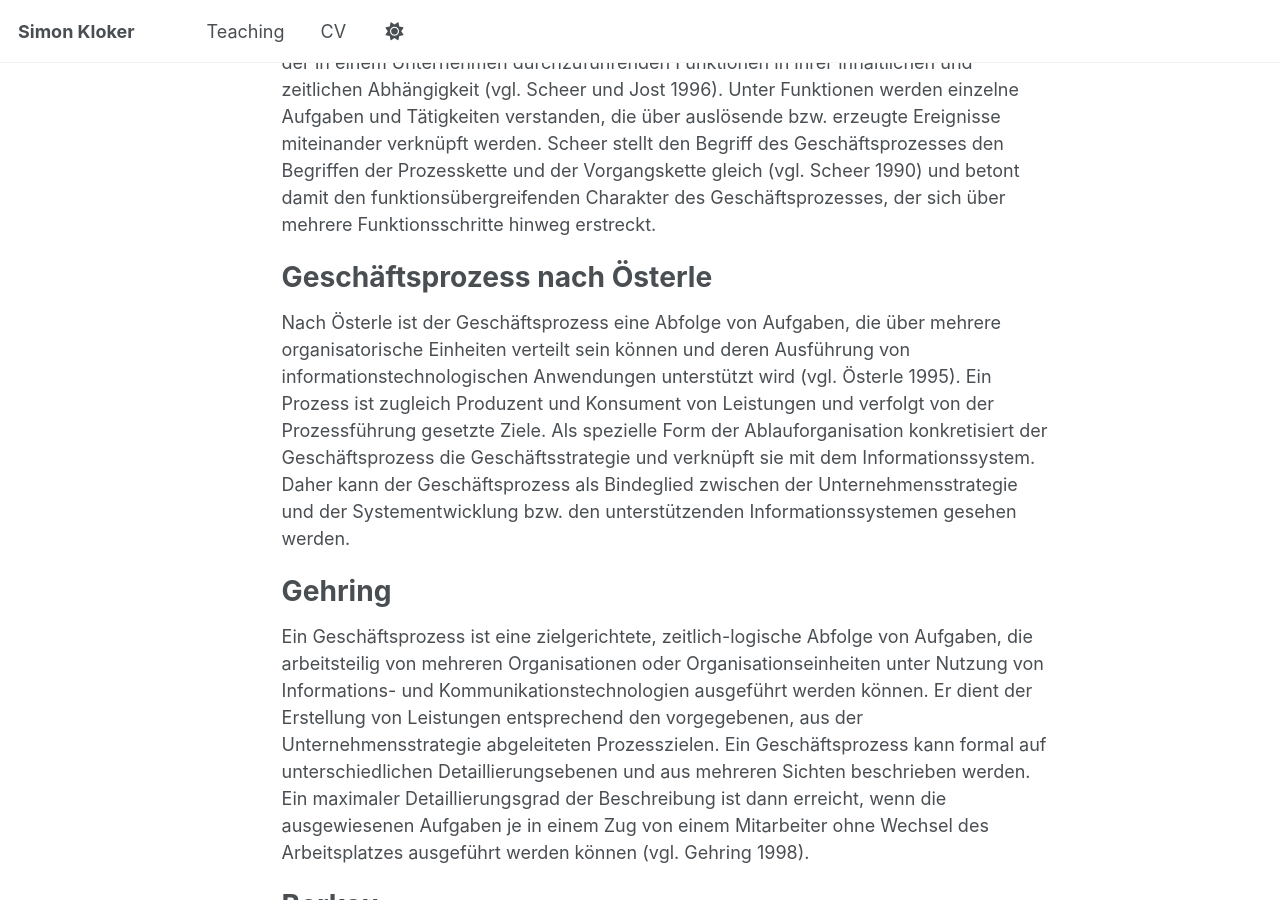
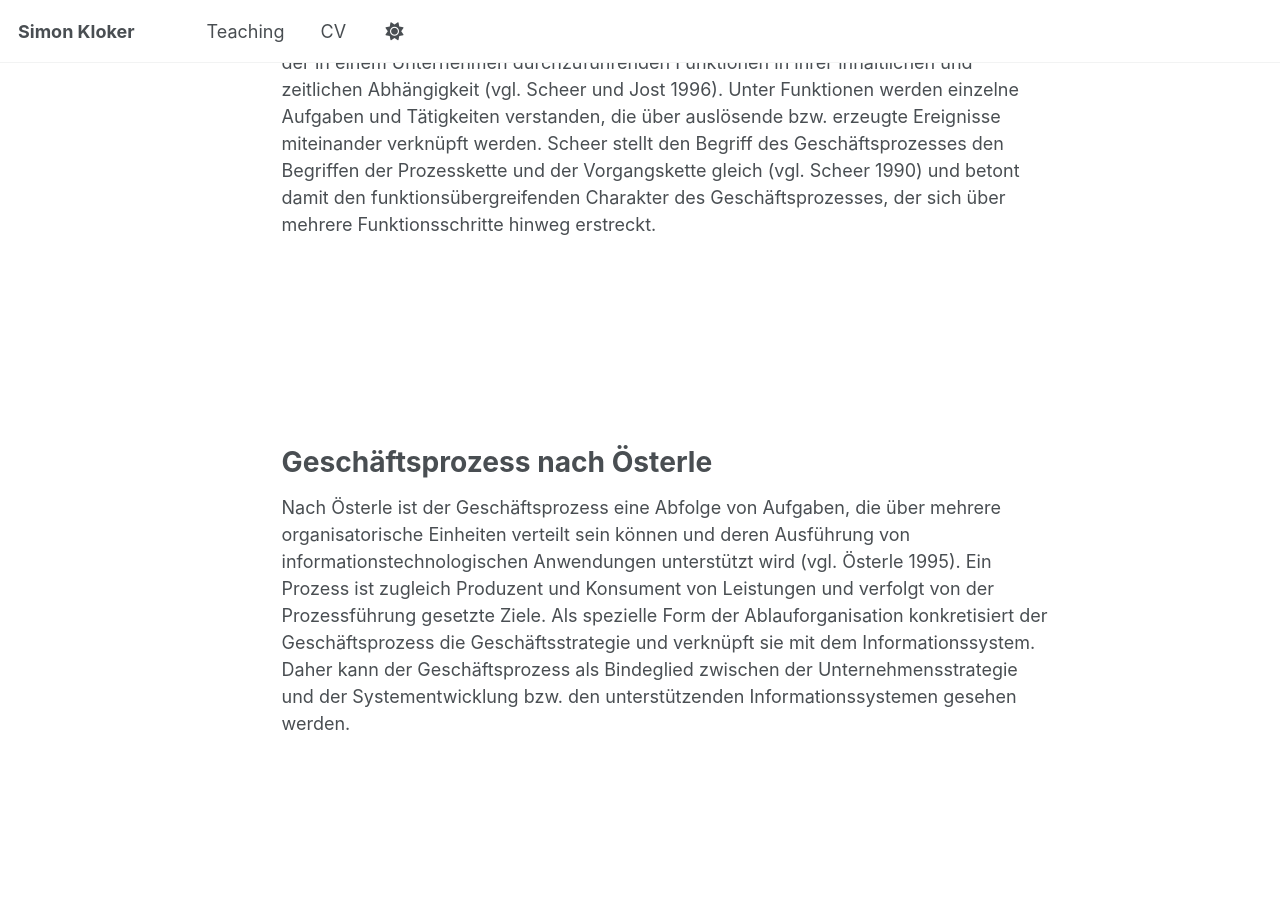
Before and after one commit to simon-kloker/simon-kloker.github.io, a Jekyll site: the page built from _pages/bwi302/l01_definitions.md, in a window 1280 px wide and 900 px high, scrolled down 586 px. Built offline with Jekyll 4.4.1, drawn with Linux system fonts in a browser that asks for light colours; a script that is not in the unit is left out.

Commit message:
minor changes

```diff
--- a/_pages/bwi302/l01_definitions.md
+++ b/_pages/bwi302/l01_definitions.md
@@ -21,14 +21,35 @@ Geschäftsprozess nach Scheer und Jost
 ======
 Scheer und Jost verstehen unter einem Geschäftsprozess die modellhafte Beschreibung der in einem Unternehmen durchzuführenden Funktionen in ihrer inhaltlichen und zeitlichen Abhängigkeit (vgl. Scheer und Jost 1996). Unter Funktionen werden einzelne Aufgaben und Tätigkeiten verstanden, die über auslösende bzw. erzeugte Ereignisse miteinander verknüpft werden. Scheer stellt den Begriff des Geschäftsprozesses den Begriffen der Prozesskette und der Vorgangskette gleich (vgl. Scheer 1990) und betont damit den funktionsübergreifenden Charakter des Geschäftsprozesses, der sich über mehrere Funktionsschritte hinweg erstreckt.
 
+<br>
+<br>
+<br>
+<br>
+<br>
+<br>
+
 Geschäftsprozess nach Österle
 ======
 Nach Österle ist der Geschäftsprozess eine Abfolge von Aufgaben, die über mehrere organisatorische Einheiten verteilt sein können und deren Ausführung von informationstechnologischen Anwendungen unterstützt wird (vgl. Österle 1995). Ein Prozess ist zugleich Produzent und Konsument von Leistungen und verfolgt von der Prozessführung gesetzte Ziele. Als spezielle Form der Ablauforganisation konkretisiert der Geschäftsprozess die Geschäftsstrategie und verknüpft sie mit dem Informationssystem. Daher kann der Geschäftsprozess als Bindeglied zwischen der Unternehmensstrategie und der Systementwicklung bzw. den unterstützenden Informationssystemen gesehen werden.
+
+<br>
+<br>
+<br>
+<br>
+<br>
+<br>
 
 Gehring
 ======
 Ein Geschäftsprozess ist eine zielgerichtete, zeitlich-logische Abfolge von Aufgaben, die arbeitsteilig von mehreren Organisationen oder Organisationseinheiten unter Nutzung von Informations- und Kommunikationstechnologien ausgeführt werden können. Er dient der Erstellung von Leistungen entsprechend den vorgegebenen, aus der Unternehmensstrategie abgeleiteten Prozesszielen. Ein Geschäftsprozess kann formal auf unterschiedlichen Detaillierungsebenen und aus mehreren Sichten beschrieben werden. Ein maximaler Detaillierungsgrad der Beschreibung ist dann erreicht, wenn die ausgewiesenen Aufgaben je in einem Zug von einem Mitarbeiter ohne Wechsel des Arbeitsplatzes ausgeführt werden können (vgl. Gehring 1998).
 
+<br>
+<br>
+<br>
+<br>
+<br>
+<br>
+
 Berkau
 ======
 Die Ingenieurwissenschaften haben viele Jahre früher mit der Formalisierung von Prozessen und deren systematischer Dokumentation begonnen um die gleichbleibende Qualität bei sich wiederholenden Tätigkeiten durch verschiedene Personen sicherzustellen. Prozesse können daher in technische Prozesse und betriebswirtschaftliche (Geschäfts-)Prozesse gegliedert werden. Technische Prozesse (z. B. Fräsen eines Zylinderkopfes, Montage eines Motors) werden durch Stücklisten und Arbeitspläne (Stückfertigung) bzw. Rezepturen (Prozessfertigung) formal beschrieben. Betriebswirtschaftliche Geschäftsprozesse beziehen sich auf kaufmännische Tätigkeiten wie z. B. die Bearbeitung von Kundenaufträgen oder die Einstellung eines Mitarbeiters. Sie werden mit Ablaufdiagrammen oder Geschäftsprozessmodellen dokumentiert und umgangssprachlich auch als „Büroprozesse“ bezeichnet. Für die weiteren Ausführungen wird die Definition des Geschäftsprozesses nach Gehring (1998) zugrunde gelegt.
```
Also changed, not shown: _pages/bwi302/course_outline.md (+3 -2 lines), images/profile.png.
